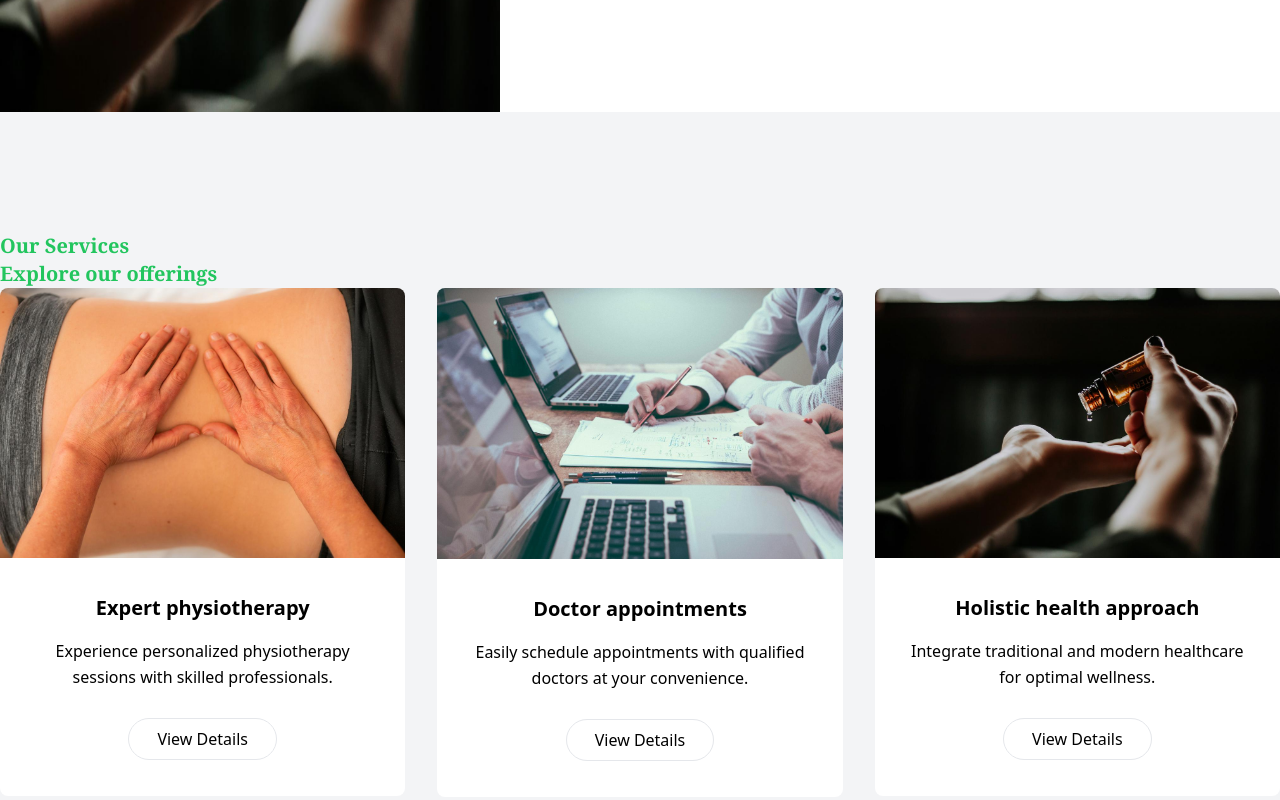
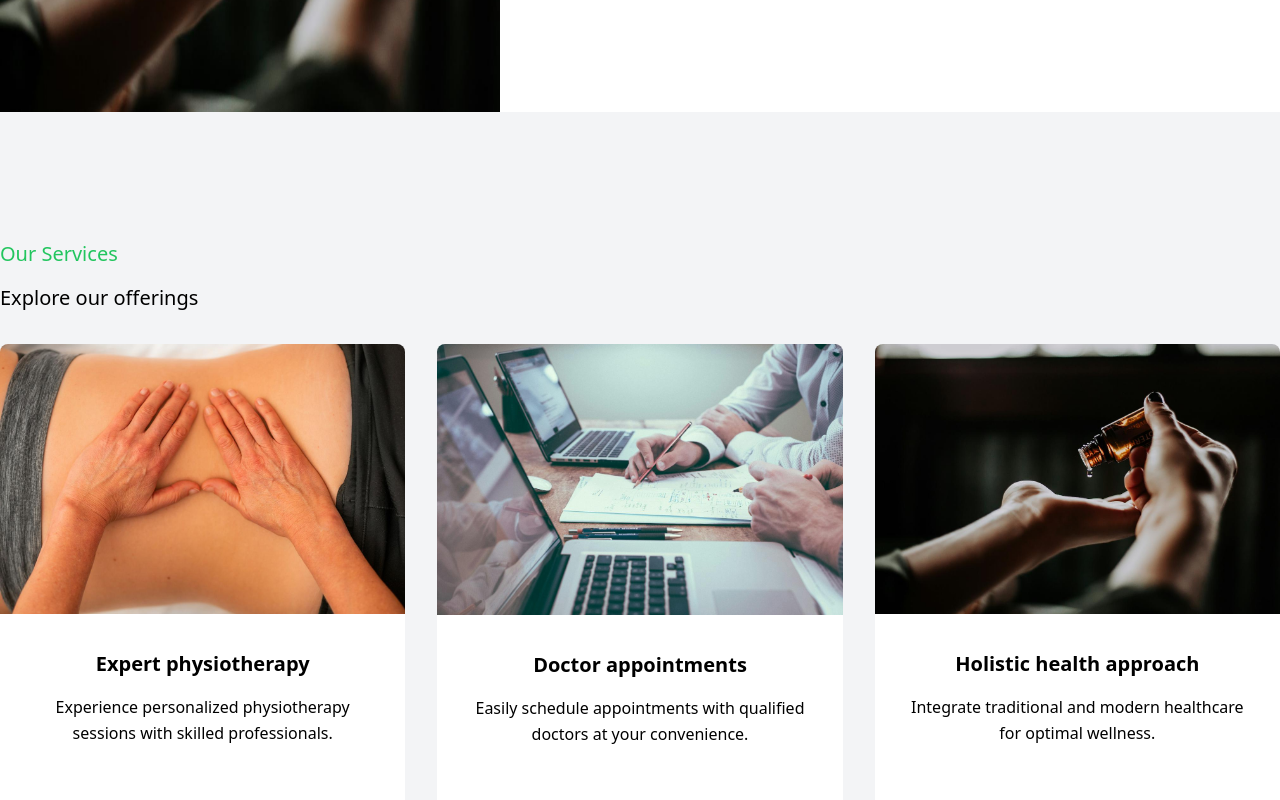
Before and after one commit to chefinazia/beyond, a React (Vite) app: page / in a window 1280 px wide. Shown: the part 1185-1985 px from the top of the page. Built offline with nearby package versions, Linux system fonts and the light colour scheme.

Commit message:
add padding

```diff
--- a/src/Offerings.jsx
+++ b/src/Offerings.jsx
@@ -3,13 +3,13 @@ import React from "react";
 const Offerings = () => {
   return (
     <div className="w-full pt-20 lg:pt-[120px] pb-10 lg:pb-20 bg-[#F3F4F6]">
-      <h2 className="text-xl font-serif font-bold text-green-500 text-left left-2">
+      <h2 className="text-xl py-2 font-sans text-green-500 text-left left-2">
         Our Services
       </h2>
-      <h2 className="text-xl font-serif font-bold text-green-500 text-left left-2">
+      <h2 className="text-xl py-2 font-sans text-zinc-700-500 text-left left-2">
         Explore our offerings
       </h2>
-      <div className="container">
+      <div className="container py-6">
         <div className="flex flex-wrap -mx-4">
           <div className="w-full md:w-1/2 xl:w-1/3 px-4">
             <div className="bg-white rounded-lg overflow-hidden mb-10">
@@ -42,22 +42,6 @@ const Offerings = () => {
                   Experience personalized physiotherapy sessions with skilled
                   professionals.
                 </p>
-                <a
-                  href="javascript:void(0)"
-                  className="
-                             inline-block
-                             py-2
-                             px-7
-                             border border-[#E5E7EB]
-                             rounded-full
-                             text-base text-body-color
-                             font-medium
-                             hover:border-primary hover:bg-primary hover:text-white
-                             transition
-                             "
-                >
-                  View Details
-                </a>
               </div>
             </div>
           </div>
@@ -92,22 +76,6 @@ const Offerings = () => {
                   Easily schedule appointments with qualified doctors at your
                   convenience.
                 </p>
-                <a
-                  href="javascript:void(0)"
-                  className="
-                             inline-block
-                             py-2
-                             px-7
-                             border border-[#E5E7EB]
-                             rounded-full
-                             text-base text-body-color
-                             font-medium
-                             hover:border-primary hover:bg-primary hover:text-white
-                             transition
-                             "
-                >
-                  View Details
-                </a>
               </div>
             </div>
           </div>
@@ -142,22 +110,6 @@ const Offerings = () => {
                   Integrate traditional and modern healthcare for optimal
                   wellness.
                 </p>
-                <a
-                  href="javascript:void(0)"
-                  className="
-                             inline-block
-                             py-2
-                             px-7
-                             border border-[#E5E7EB]
-                             rounded-full
-                             text-base text-body-color
-                             font-medium
-                             hover:border-primary hover:bg-primary hover:text-white
-                             transition
-                             "
-                >
-                  View Details
-                </a>
               </div>
             </div>
           </div>
```
